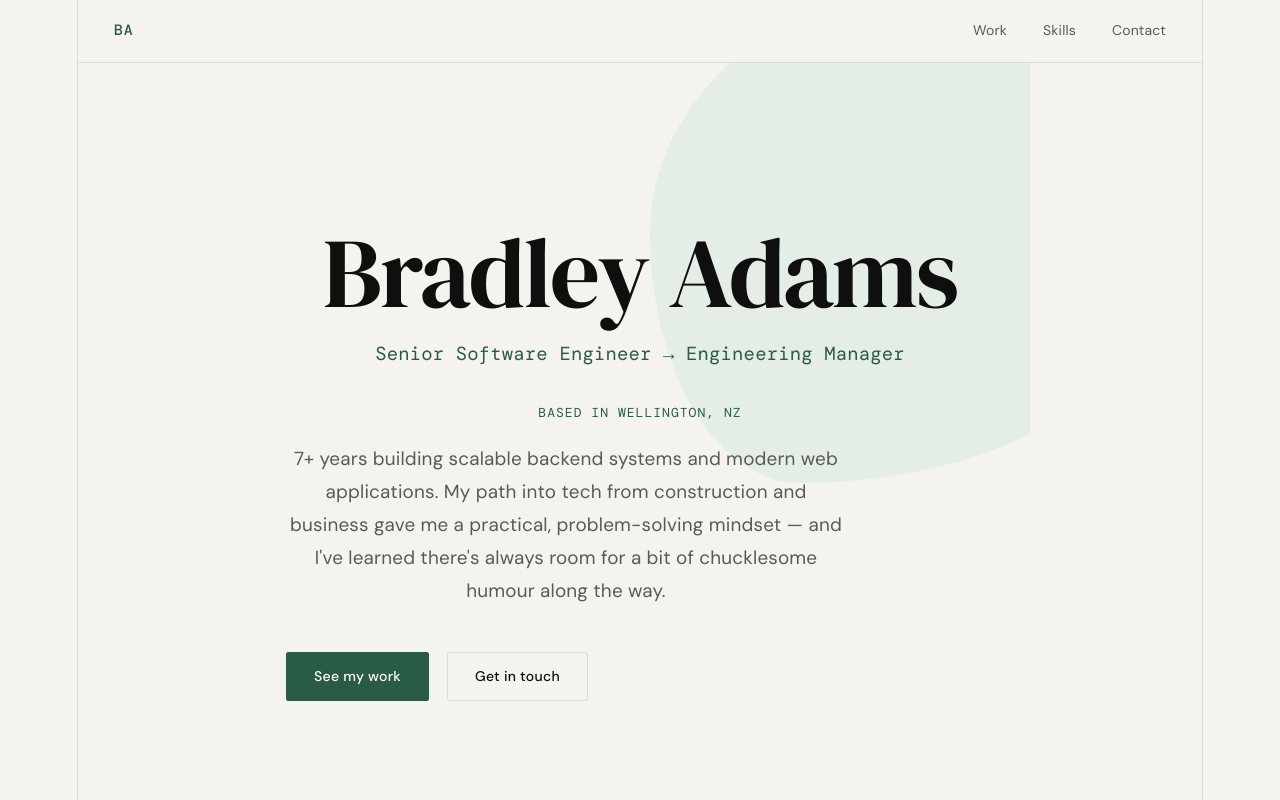
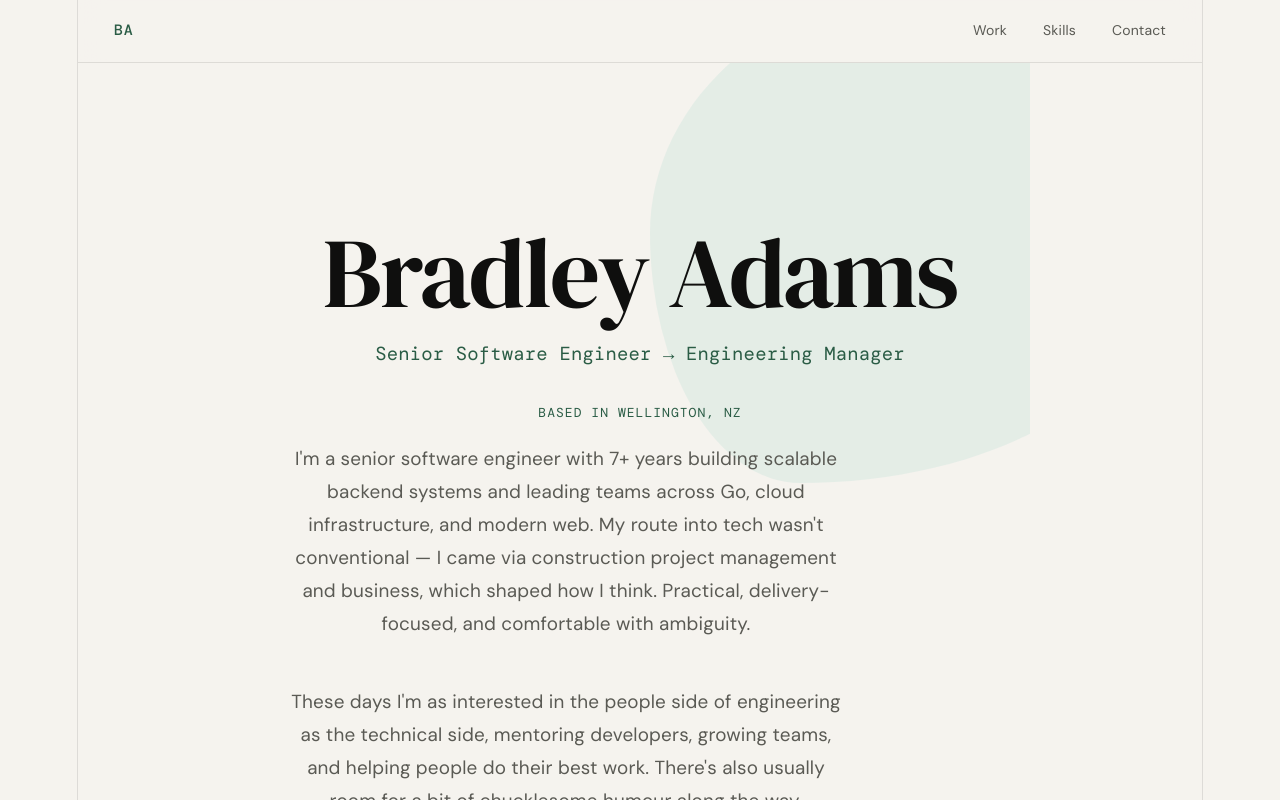
Before and after one commit to bradley-adams/bradley-adams.github.io, a React (Vite) app: page / in a window 1280 px wide. Shown: the top 800 px of the page. Built offline with nearby package versions, Linux system fonts and the light colour scheme.

Commit message:
update bio

```diff
--- a/src/App.jsx
+++ b/src/App.jsx
@@ -58,10 +58,10 @@ export default function App() {
           <p className="hero__role">Senior Software Engineer → Engineering Manager</p>
           <p className="hero__eyebrow">Based in Wellington, NZ</p>
           <p className="hero__bio">
-            7+ years building scalable backend systems and modern web applications.
-            My path into tech from construction and business gave me a practical,
-            problem-solving mindset — and I've learned there's always room for a bit of
-            chucklesome humour along the way.
+            I'm a senior software engineer with 7+ years building scalable backend systems and leading teams across Go, cloud infrastructure, and modern web. My route into tech wasn't conventional — I came via construction project management and business, which shaped how I think. Practical, delivery-focused, and comfortable with ambiguity.
+          </p>
+          <p className="hero__bio">
+            These days I'm as interested in the people side of engineering as the technical side, mentoring developers, growing teams, and helping people do their best work. There's also usually room for a bit of chucklesome humour along the way.
           </p>
           <div className="hero__actions">
             <a href="#work" className="btn btn--primary">See my work</a>
```
